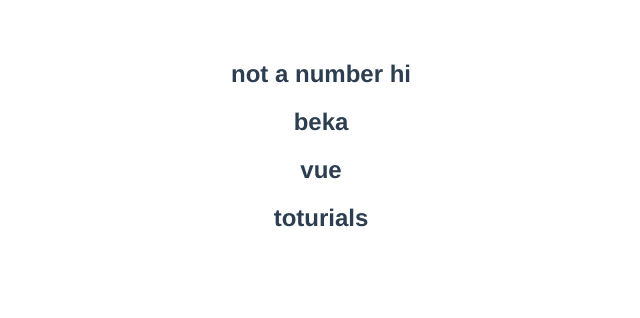
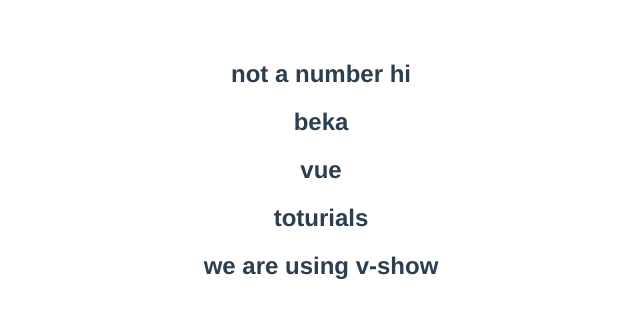
Before and after one commit to shengo333/hello-vue3, a Vue app: page / in a window 1280 px wide. Shown: the top 318 px of the page, without its empty margins (319-959 px from the left). Built offline with nearby package versions, Linux system fonts and the light colour scheme.

Commit message:
some conditionals v-show

```diff
--- a/src/App.vue
+++ b/src/App.vue
@@ -11,6 +11,9 @@
       <h2>toturials</h2>
     </template>
 
+  <h2 v-show="showElement">
+    we are using v-show
+  </h2>
 
   </div>
 </template>
@@ -22,7 +25,8 @@
   data(){
     return {
       num: 'hi',
-      display: true
+      display: true,
+      showElement: true
     }
   },
 }
```
